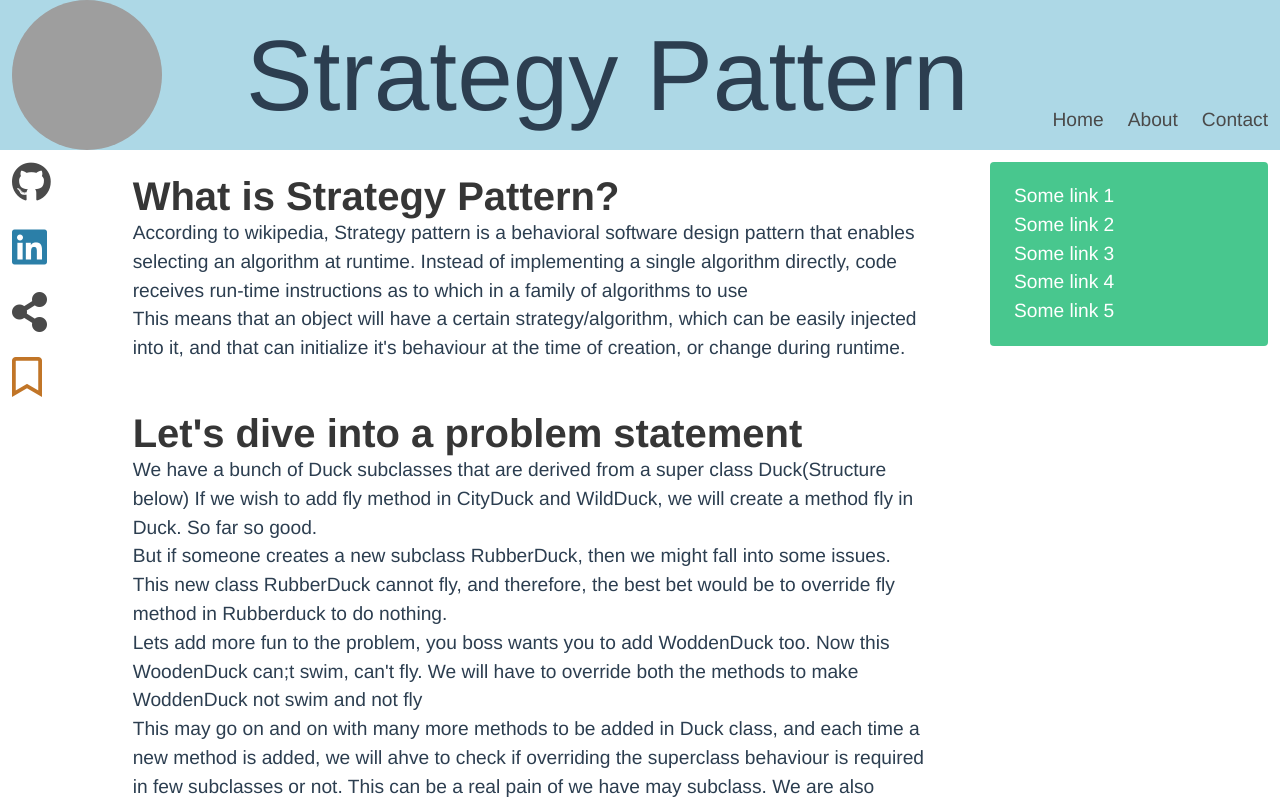
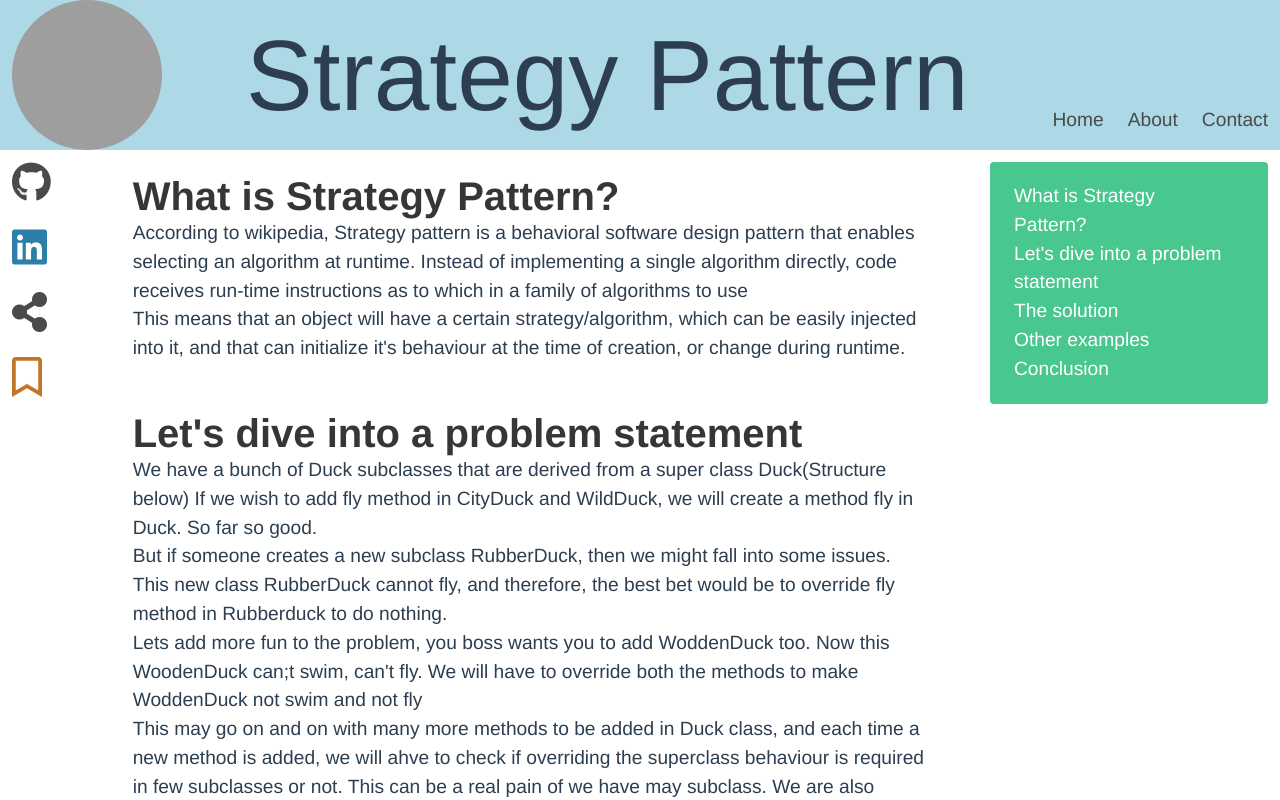
Before and after one commit to ankitprahladsoni/blog-post, a Vue app: page / in a window 1280 px wide. Shown: the top 800 px of the page. Built offline with nearby package versions, Linux system fonts and the light colour scheme; grey boxes are pictures that could not be loaded.

Commit message:
add dynamic article menu items

```diff
--- a/src/components/Article/Article.vue
+++ b/src/components/Article/Article.vue
@@ -7,7 +7,7 @@
       <article-content @scroll="scrollMethod" :sections="sections"></article-content>
     </div>
     <div class="column is-3">
-      <article-menu :item-to-highlight="highlightItem"></article-menu>
+      <article-menu :item-to-highlight="highlightItem" :sections="sections"></article-menu>
     </div>
   </div>
 </template>
--- a/src/components/Article/ArticleMenu.vue
+++ b/src/components/Article/ArticleMenu.vue
@@ -3,20 +3,8 @@
     <div class="tile is-parent is-vertical">
       <article class="is-child is-success">
         <ul class="has-text-left notification is-success">
-          <li>
-            <p :class="{highlighed:itemToHighlight==1}" @click.prevent="someMethod('1')">Some link 1</p>
-          </li>
-          <li>
-            <p :class="{highlighed:itemToHighlight==2}" @click.prevent="someMethod('2')">Some link 2</p>
-          </li>
-          <li>
-            <p :class="{highlighed:itemToHighlight==3}" @click.prevent="someMethod('3')">Some link 3</p>
-          </li>
-          <li>
-            <p :class="{highlighed:itemToHighlight==4}" @click.prevent="someMethod('4')">Some link 4</p>
-          </li>
-          <li>
-            <p :class="{highlighed:itemToHighlight==5}" @click.prevent="someMethod('5')">Some link 5</p>
+          <li v-for="section in sections" :key="section.id">
+            <p :class="{highlighed:itemToHighlight==section.id}" @click.prevent="someMethod(section.id)">{{getSubHeading(section.components)}}</p>
           </li>
         </ul>
       </article>
@@ -28,10 +16,14 @@
 import Vue from 'vue';
 import HTMLUtils from '@/utils/HTMLUtils';
 export default Vue.extend({
-  props: ['itemToHighlight'],
+  props: ['itemToHighlight', 'sections'],
   methods: {
     someMethod(divIndex: string) {
-      HTMLUtils.scrollToDiv(divIndex);
+      HTMLUtils.scrollToDiv(String(divIndex));
+    },
+    getSubHeading(components: any[]) {
+      return components.find(component => component.type === 'subHeading')
+        .value;
     },
   },
 });
```
